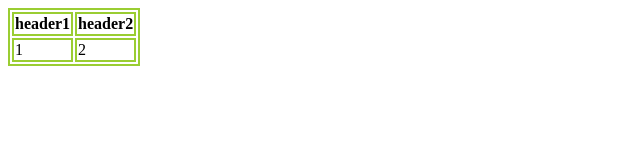
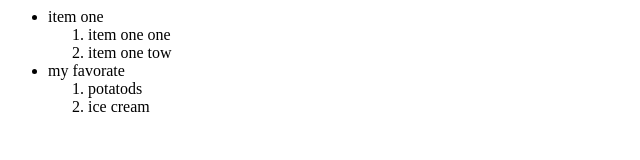
Before and after one commit to farbodjoon/html, a plain HTML site: page index.html in a window 1280 px wide. Shown: the whole page, without its empty margins (0-640 px from the left). Drawn offline with Linux system fonts and the light colour scheme.

Commit message:
list toturial

```diff
--- a/index.html
+++ b/index.html
@@ -4,38 +4,40 @@
 
     <title>html project</title>
     <style>
-        table,
-        td,
-        tr,
-        th {
-            border: 2px solid yellowgreen;
-        }
+
     </style>
 
 </head>
 
 <body>
+    <ul>
+        <li>
+            item one
+            <ol>
+                <li>
+                    item one one
+                </li>
+                <li>
+                    item one tow
+                </li>
+            </ol>
+
+        </li>
+        <li>
+            my favorate
+            <ol>
+                <li>
+                    potatods
+                </li>
+                <li>
+                    ice cream
+                </li>
+            </ol>
+        </li>
 
 
-    <table>
-        <tr>
-            <th>
-                header1
-            </th>
-            <th>
-                header2
-            </th>
+    </ul>
 
-        </tr>
-        <tr>
-            <td>
-                1
-            </td>
-            <td>
-                2
-            </td>
-        </tr>
-    </table>
 
 </body>
 
```
